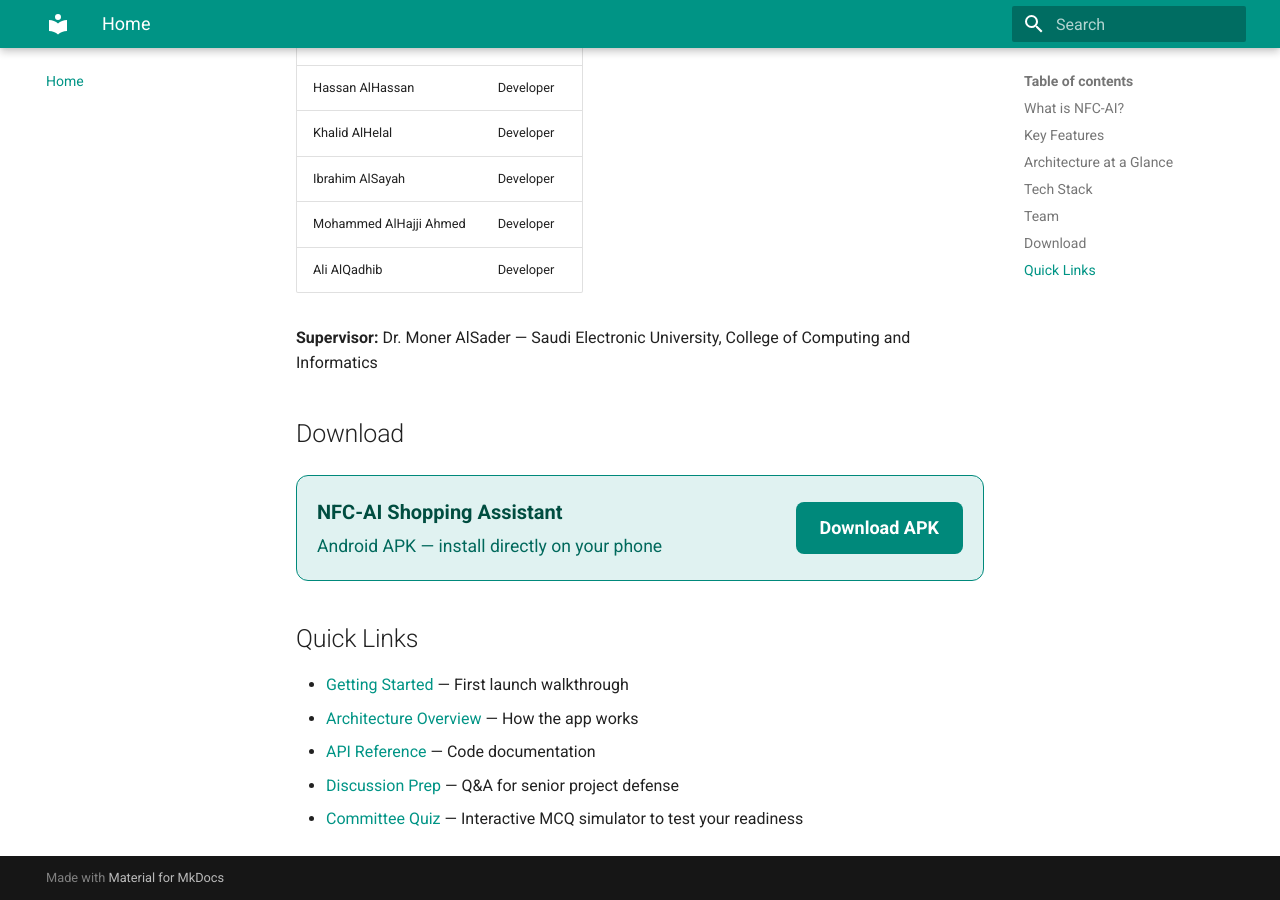
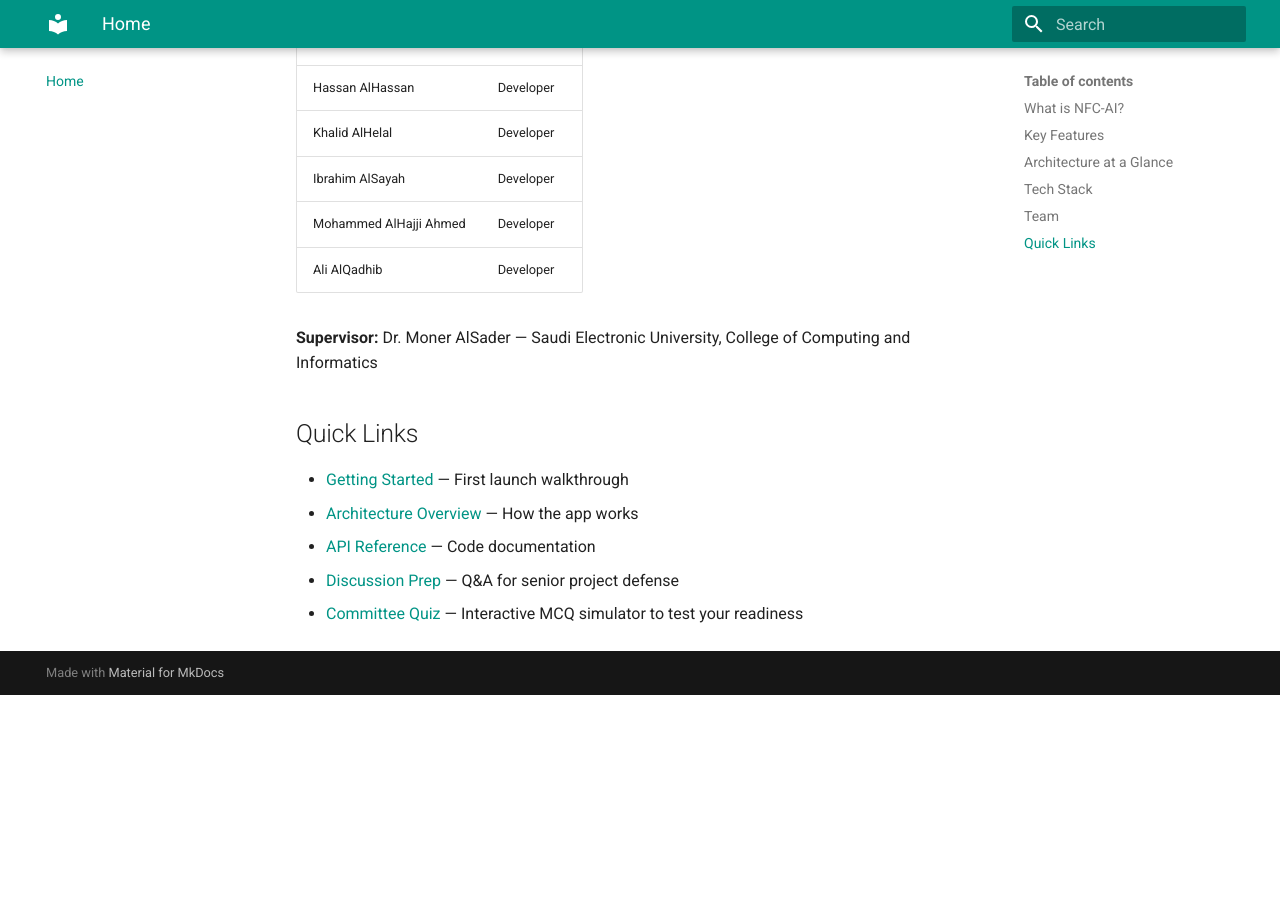
Before and after one commit to Icry4u/nfc-ai-docs, an MkDocs documentation site: the page built from docs/index.md, in a window 1280 px wide and 900 px high, scrolled down 2176 px. Built offline with MkDocs 1.6.1 and Material for MkDocs 9.7.7, drawn with Linux system fonts in a browser that asks for light colours; after the commit the page ends 2871 px from its top, so only the background shows below that.

Commit message:
Remove APK download from site

```diff
--- a/docs/index.md
+++ b/docs/index.md
@@ -73,16 +73,6 @@ graph TD
 
 **Supervisor:** Dr. Moner AlSader — Saudi Electronic University, College of Computing and Informatics
 
-## Download
-
-<div style="margin:24px 0;padding:20px;background:#e0f2f1;border-radius:12px;border:1px solid #00897b;display:flex;align-items:center;justify-content:space-between;flex-wrap:wrap;gap:12px;">
-  <div>
-    <div style="font-weight:700;color:#004d40;font-size:1rem;">NFC-AI Shopping Assistant</div>
-    <div style="color:#00695c;font-size:0.88rem;margin-top:4px;">Android APK — install directly on your phone</div>
-  </div>
-  <a href="NFC-AI_Shopping_Assistant.apk" style="background:#00897b;color:#fff;padding:12px 24px;border-radius:8px;font-weight:600;font-size:0.9rem;text-decoration:none;white-space:nowrap;">Download APK</a>
-</div>
-
 ## Quick Links
 
 - [Getting Started](user-guide/getting-started.md) — First launch walkthrough
--- a/mkdocs.yml
+++ b/mkdocs.yml
@@ -67,4 +67,3 @@ nav:
     - Q&A Guide: discussion/qa-guide.md
     - Technical Decisions: discussion/technical-decisions.md
     - Committee Quiz: quiz.html
-  - Download APK: NFC-AI_Shopping_Assistant.apk
```
